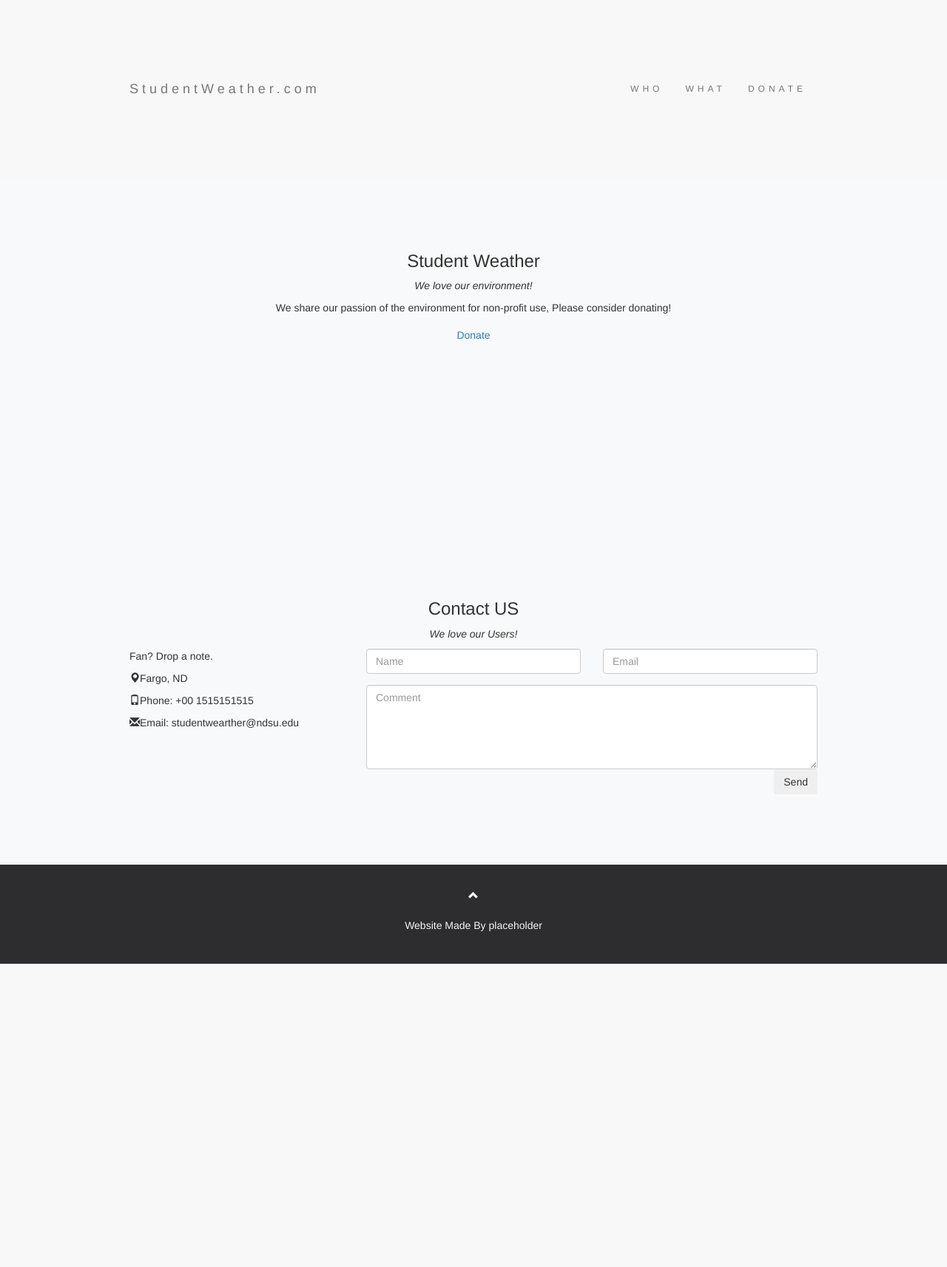
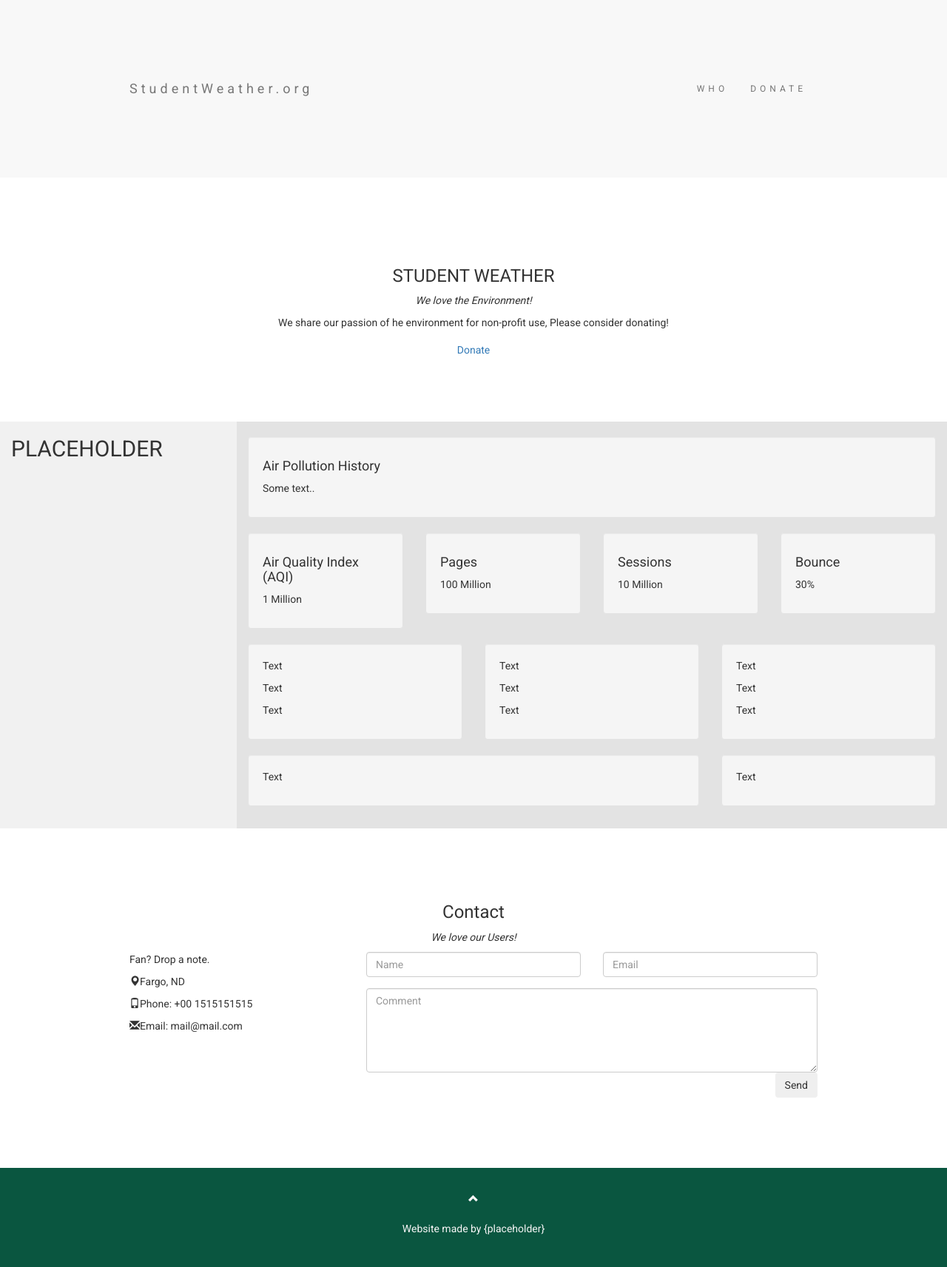
Before and after one commit to xponch0x/weather_project, a Django app: template weather_app/templates/index.html in a window 1280 px wide. Shown: the whole page at 74% size. Before the commit the page ends 1303 px from the top, so only its background shows below. Run offline with Django 5.2, Linux system fonts and the light colour scheme; the template is opened without the code that fills it, so the values that code supplies are empty; some libraries are stand-ins or nearby versions.

Commit message:
modified index layout and added other templates

```diff
--- a/weather_app/templates/index.html
+++ b/weather_app/templates/index.html
@@ -2,154 +2,207 @@
 <html lang="en">
 <head>
   <title>Weather</title>
-    <meta charset="utf-8" />
-    <meta name="viewport" content="width=device-width, initial-scale=1" />
-    <link
-      rel="stylesheet"
-      href="https://maxcdn.bootstrapcdn.com/bootstrap/3.4.1/css/bootstrap.min.css"
-    />
+  <meta charset="utf-8">
+  <meta name="viewport" content="width=device-width, initial-scale=1">
+  <link rel="stylesheet" href="https://maxcdn.bootstrapcdn.com/bootstrap/3.4.1/css/bootstrap.min.css">
   <script src="https://ajax.googleapis.com/ajax/libs/jquery/3.7.1/jquery.min.js"></script>
   <script src="https://maxcdn.bootstrapcdn.com/bootstrap/3.4.1/js/bootstrap.min.js"></script>
+  <link href="https://fonts.googleapis.com/css2?family=Roboto:wght@400;700&family=Montserrat&display=swap" rel="stylesheet">
   <style>
-      .bg-1 {
+    /* Set height of the grid so .sidenav can be 100% (adjust as needed) */
+    .row.content {height: 550px}
+
+    /* Set gray background color and 100% height */
+    .sidenav {
+      background-color: #f1f1f1;
+      height: 100%;
+    }
+
+    /* On small screens, set height to 'auto' for the grid */
+    @media screen and (max-width: 767px) {
+      .row.content {height: auto;}
+    }
+    body {
+      font-family: 'Roboto', sans-serif;
+    }
+    .bg-1{
       background-color: #1abc9c;
-        color: #ffffff;
     }
-      .bg-4 {
+    .bg-4{
       background-color: #2f2f2f;
       color: #ffffff;
     }
-      .navbar {
+    .navbar{
       padding-top: 15px;
       padding-bottom: 15px;
       border: 0;
       border-radius: 0;
-        margin-bottom: 0;
       font-size: 12px;
       letter-spacing: 5px;
     }
-
-      .navbar-nav li a:hover {
-        color: #1abc9c !important;
+    .navbar-nav li a:hover{
+      color: #FFC72A !important;
     }
-      .container {
+    .container{
       padding: 80px 120px;
     }
-      footer {
-        background-color: #2d2d30;
+    footer{
+      background-color: #0A5640;
       color: #f5f5f5;
       padding: 32px;
     }
-
-      footer a {
+    footer a{
       color: #f5f5f5;
     }
-
-      footer a:hover {
+    footer a: hover{
       color: #777;
       text-decoration: none;
     }
+    .container-fluid{
+      background-color: #e3e3e3;
+    }
+    .up-arrow:hover {
+      color: #FFC72A;
+    }
+
   </style>
 </head>
 <header>
   <nav class="navbar navbar-default">
     <div class="container">
       <div class="navbar-header">
-          <button
-            type="button"
-            class="navbar-toggle"
-            data-toggle="collapse"
-            data-target="#myNavbar"
-          >
+        <button type="button" class="navbar-toggle" data-toggle="collapse" data-target="#myNavbar">
           <span class="icon-bar"></span>
           <span class="icon-bar"></span>
           <span class="icon-bar"></span>
         </button>
-          <a class="navbar-brand" href="#">StudentWeather.com</a>
+        <a class="navbar-brand" href="#">StudentWeather.org</a>
       </div>
       <div class="collapse navbar-collapse" id="myNavbar">
         <ul class="nav navbar-nav navbar-right">
           <li><a href="#">WHO</a></li>
-            <li><a href="#">WHAT</a></li>
           <li><a href="#">DONATE</a></li>
         </ul>
       </div>
     </div>
   </nav>
+</header>
+<body>
   <div class="container text-center">
-      <h3>Student Weather</h3>
-      <p><em>We love our environment!</em></p>
-      <p>
-        We share our passion of the environment for non-profit use, Please
-        consider donating!
-      </p>
+    <h3>STUDENT WEATHER</h3>
+    <p><em>We love the Environment!</em></p>
+    <p>We share our passion of he environment for non-profit use, Please consider donating!</p>
     <button type="button" class="btn btn-link">Donate</button>
   </div>
-  </header>
+<nav class="navbar navbar-inverse visible-xs">
+  <div class="container-fluid">
+    <div class="navbar-header">
+      <button type="button" class="navbar-toggle" data-toggle="collapse" data-target="#myNavbar">
+        <span class="icon-bar"></span>
+        <span class="icon-bar"></span>
+        <span class="icon-bar"></span>
+      </button>
+    </div>
+  </div>
+</nav>
 
-  <body style="background-color: #f8f9fa">
-    <div class="container mt-5">
-      <div class="row justify-content-center">
-        {% for data in weather_data %}
-        <div class="col-md-6 mb-4">
-          <div class="card">
-            <div class="card-header bg-success text-white">
-              <h1 class="card-title">{{ data.city }}</h1>
+<div class="container-fluid">
+  <div class="row content">
+    <div class="col-sm-3 sidenav hidden-xs">
+      <h2>PLACEHOLDER</h2>
+
     </div>
-            <div class="card-body">
-              <p class="card-text">Temperature: {{ data.temperature }}°F</p>
-              <p class="card-text">Description: {{ data.description }}</p>
+    <br>
+
+    <div class="col-sm-9">
+      <div class="well">
+        <h4>Air Pollution History</h4>
+        <p>Some text..</p>
+      </div>
+      <div class="row">
+        <div class="col-sm-3">
+          <div class="well">
+            <h4>Air Quality Index (AQI)</h4>
+            <p>1 Million</p>
+          </div>
+        </div>
+        <div class="col-sm-3">
+          <div class="well">
+            <h4>Pages</h4>
+            <p>100 Million</p>
+          </div>
+        </div>
+        <div class="col-sm-3">
+          <div class="well">
+            <h4>Sessions</h4>
+            <p>10 Million</p>
+          </div>
+        </div>
+        <div class="col-sm-3">
+          <div class="well">
+            <h4>Bounce</h4>
+            <p>30%</p>
           </div>
         </div>
       </div>
-        {% endfor %}
+      <div class="row">
+        <div class="col-sm-4">
+          <div class="well">
+            <p>Text</p>
+            <p>Text</p>
+            <p>Text</p>
+          </div>
+        </div>
+        <div class="col-sm-4">
+          <div class="well">
+            <p>Text</p>
+            <p>Text</p>
+            <p>Text</p>
+          </div>
+        </div>
+        <div class="col-sm-4">
+          <div class="well">
+            <p>Text</p>
+            <p>Text</p>
+            <p>Text</p>
+          </div>
+        </div>
+      </div>
+      <div class="row">
+        <div class="col-sm-8">
+          <div class="well">
+            <p>Text</p>
+          </div>
+        </div>
+        <div class="col-sm-4">
+          <div class="well">
+            <p>Text</p>
+          </div>
+        </div>
+      </div>
+    </div>
   </div>
 </div>
 <div class="container">
-      <h3 class="text-center">Contact US</h3>
+  <h3 class="text-center">Contact</h3>
   <p class="text-center"><em>We love our Users!</em></p>
   <div class="row test">
     <div class="col-md-4">
       <p>Fan? Drop a note.</p>
       <p><span class="glyphicon glyphicon-map-marker"></span>Fargo, ND</p>
-          <p>
-            <span class="glyphicon glyphicon-phone"></span>Phone: +00 1515151515
-          </p>
-          <p>
-            <span class="glyphicon glyphicon-envelope"></span>Email:
-            studentwearther@ndsu.edu
-          </p>
+      <p><span class="glyphicon glyphicon-phone"></span>Phone: +00 1515151515</p>
+      <p><span class="glyphicon glyphicon-envelope"></span>Email: mail@mail.com</p>
     </div>
     <div class="col-md-8">
       <div class="row">
         <div class="col-sm-6 form-group">
-              <input
-                class="form-control"
-                id="name"
-                name="name"
-                placeholder="Name"
-                type="text"
-                required
-              />
+          <input class="form-control" id="name" name="name" placeholder="Name" type="text" required>
         </div>
         <div class="col-sm-6 form-group">
-              <input
-                class="form-control"
-                id="email"
-                name="email"
-                placeholder="Email"
-                type="email"
-                required
-              />
+          <input class="form-control" id="email" name="email" placeholder="Email" type="email" required>
         </div>
       </div>
-          <textarea
-            class="form-control"
-            id="comments"
-            name="comments"
-            placeholder="Comment"
-            rows="5"
-          ></textarea>
+      <textarea class="form-control" id="comments" name="comments" placeholder="Comment" rows="5"></textarea>
       <div class="row">
         <div class="col-md-12 form-group">
           <button class="btn pull-right" type="submit">Send</button>
@@ -158,29 +211,18 @@
     </div>
   </div>
 </div>
-
-    <script
-      src="https://cdn.jsdelivr.net/npm/bootstrap@5.3.3/dist/js/bootstrap.bundle.min.js"
-      integrity="sha384-YvpcrYf0tY3lHB60NNkmXc5s9fDVZLESaAA55NDzOxhy9GkcIdslK1eN7N6jIeHz"
-      crossorigin="anonymous"
-    ></script>
 </body>
 <footer class="text-center">
   <a class="up-arrow" href="#myPage" data-toggle="tooltip" title="TO TOP">
-      <span class="glyphicon glyphicon-chevron-up"></span> </a
-    ><br /><br />
-    <p>
-      Website Made By
-      <a href="#" data-toggle="tooltip" title="Visit placeholder"
-        >placeholder</a
-      >
-    </p>
+    <span class="glyphicon glyphicon-chevron-up"></span>
+  </a><br><br>
+  <p>Website made by {placeholder}</p>
 </footer>
 
 <script>
-    $(document).ready(function () {
+$(document).ready(function(){
   // Initialize Tooltip
   $('[data-toggle="tooltip"]').tooltip();
-    });
+})
 </script>
 </html>
--- a/weather_project/settings.py
+++ b/weather_project/settings.py
@@ -123,6 +123,8 @@ STATIC_URL = "static/"
 
 DEFAULT_AUTO_FIELD = "django.db.models.BigAutoField"
 
-#Api information
+#API information
 OPENWEATHERMAP_API_KEY = 'ccc10b2fd58aec6030233953a7c5fa63'
 OPENWEATHERMAP_API_ENDPOINT = 'http://api.openweathermap.org/data/2.5/weather'
+OPENWEATHERMAP_API_AQI_ENDPOINT = 'http://api.openweathermap.org/data/2.5/air_pollution'
+OPENWEATHERMAP_API_HISTORY = 'http://api.openweathermap.org/data/2.5/air_pollution/history'
```
Also changed, not shown: weather_app/views.py (+31 -7 lines), weather_app/images/ndsu-campus.jpg (added), weather_app/templates/about.html (added), weather_app/templates/donate.html (added), 1 other file. Lines whose indentation alone changed are shown as unchanged.
